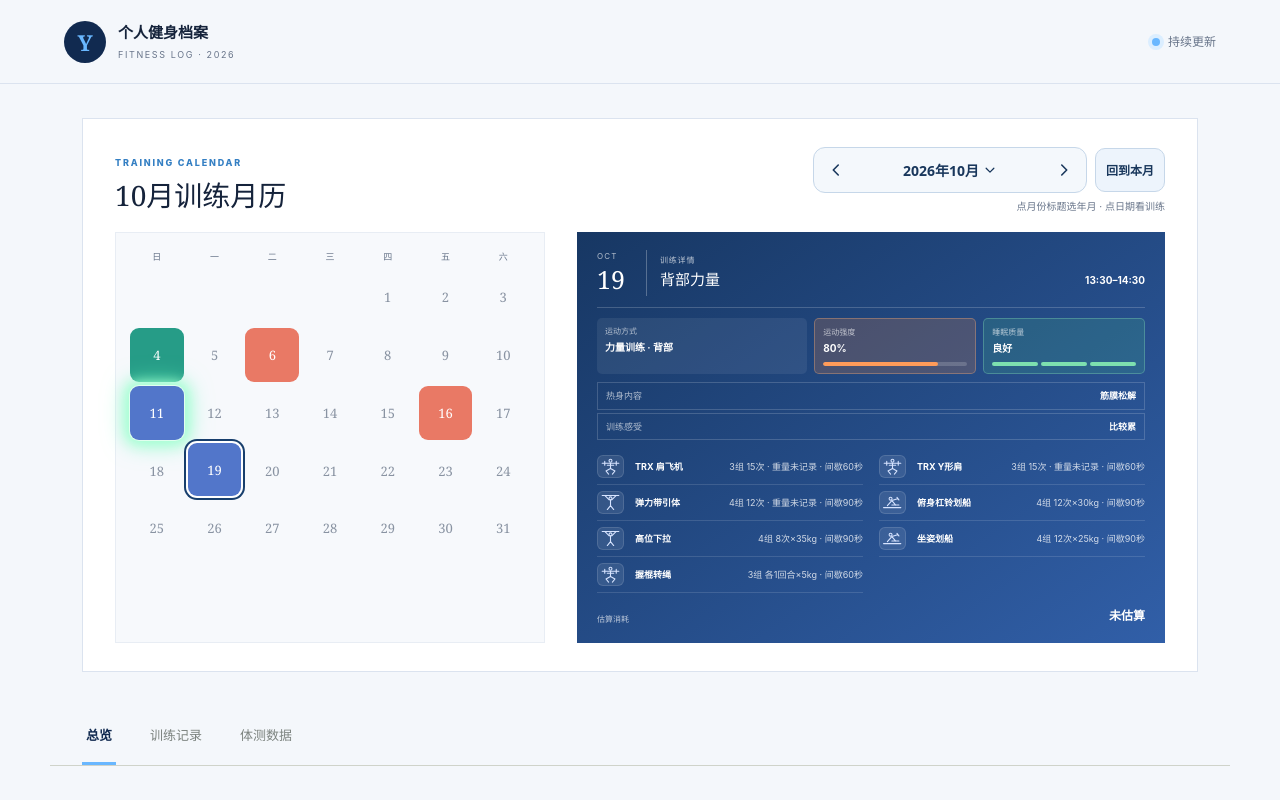
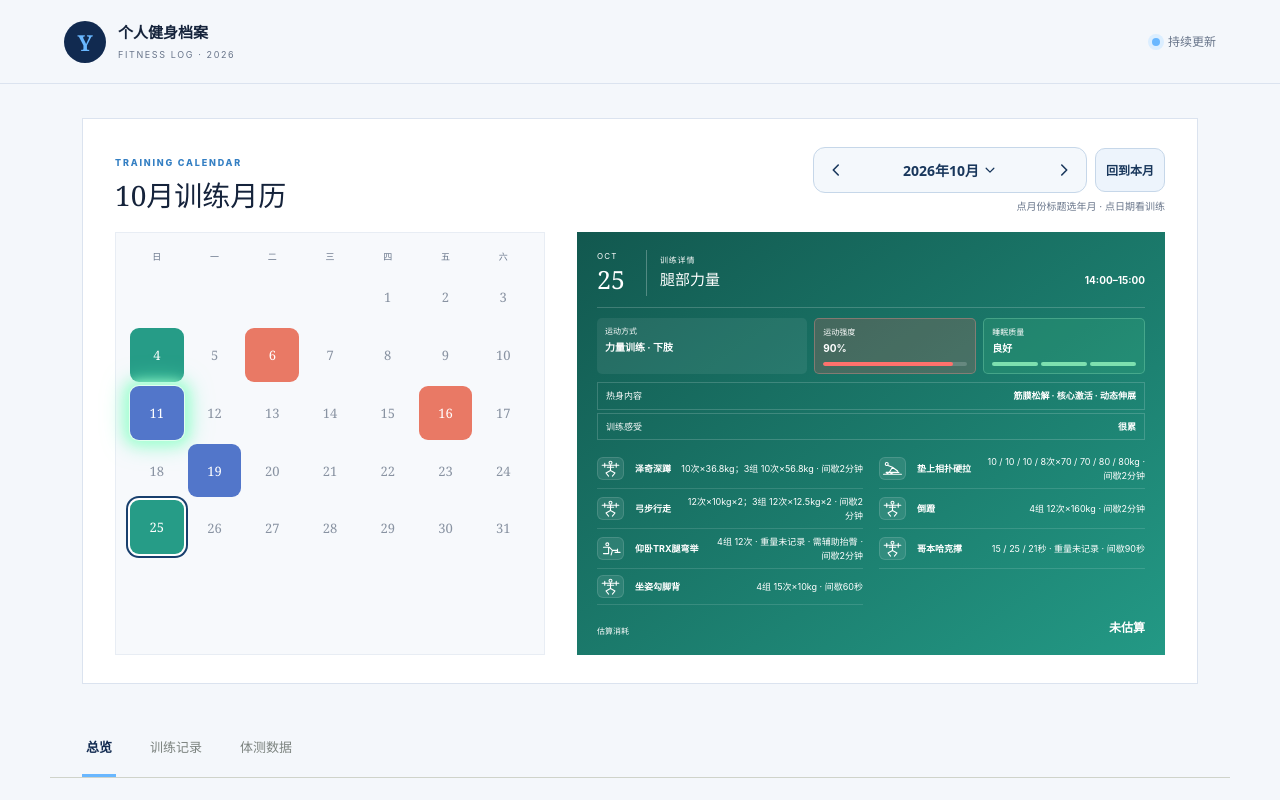
Before and after one commit to Eason199907/fitness-progress, a Next.js app: page / in a window 1280 px wide. Shown: the top 800 px of the page. Built offline with nearby package versions, Linux system fonts and the light colour scheme.

Commit message:
Record October 25 leg workout

```diff
--- a/app/page.tsx
+++ b/app/page.tsx
@@ -629,6 +629,33 @@ const sessions = [
       { name: "高位下拉", sets: "4组 8次×35kg · 间歇90秒" },
       { name: "坐姿划船", sets: "4组 12次×25kg · 间歇90秒" },
       { name: "握棍转绳", sets: "3组 各1回合×5kg · 间歇60秒" },
+    ],
+    cardio: null,
+    strengthCalories: null,
+    cardioCalories: null,
+  },
+  {
+    date: "10.25",
+    part: "腿",
+    groups: "腿部力量",
+    intensity: 90,
+    note: "腿部力量训练 · 很累",
+    feeling: "很累",
+    tone: "lime",
+    time: "14:00–15:00",
+    cardioTime: null,
+    mode: "力量训练 · 下肢",
+    sleep: "良好",
+    warmup: "筋膜松解 · 核心激活 · 动态伸展",
+    calories: null,
+    actions: [
+      { name: "泽奇深蹲", sets: "10次×36.8kg；3组 10次×56.8kg · 间歇2分钟" },
+      { name: "垫上相扑硬拉", sets: "10 / 10 / 10 / 8次×70 / 70 / 80 / 80kg · 间歇2分钟" },
+      { name: "弓步行走", sets: "12次×10kg×2；3组 12次×12.5kg×2 · 间歇2分钟" },
+      { name: "倒蹬", sets: "4组 12次×160kg · 间歇2分钟" },
+      { name: "仰卧TRX腿弯举", sets: "4组 12次 · 重量未记录 · 需辅助抬臀 · 间歇2分钟" },
+      { name: "哥本哈克撑", sets: "15 / 25 / 21秒 · 重量未记录 · 间歇90秒" },
+      { name: "坐姿勾脚背", sets: "4组 15次×10kg · 间歇60秒" },
     ],
     cardio: null,
     strengthCalories: null,
```
